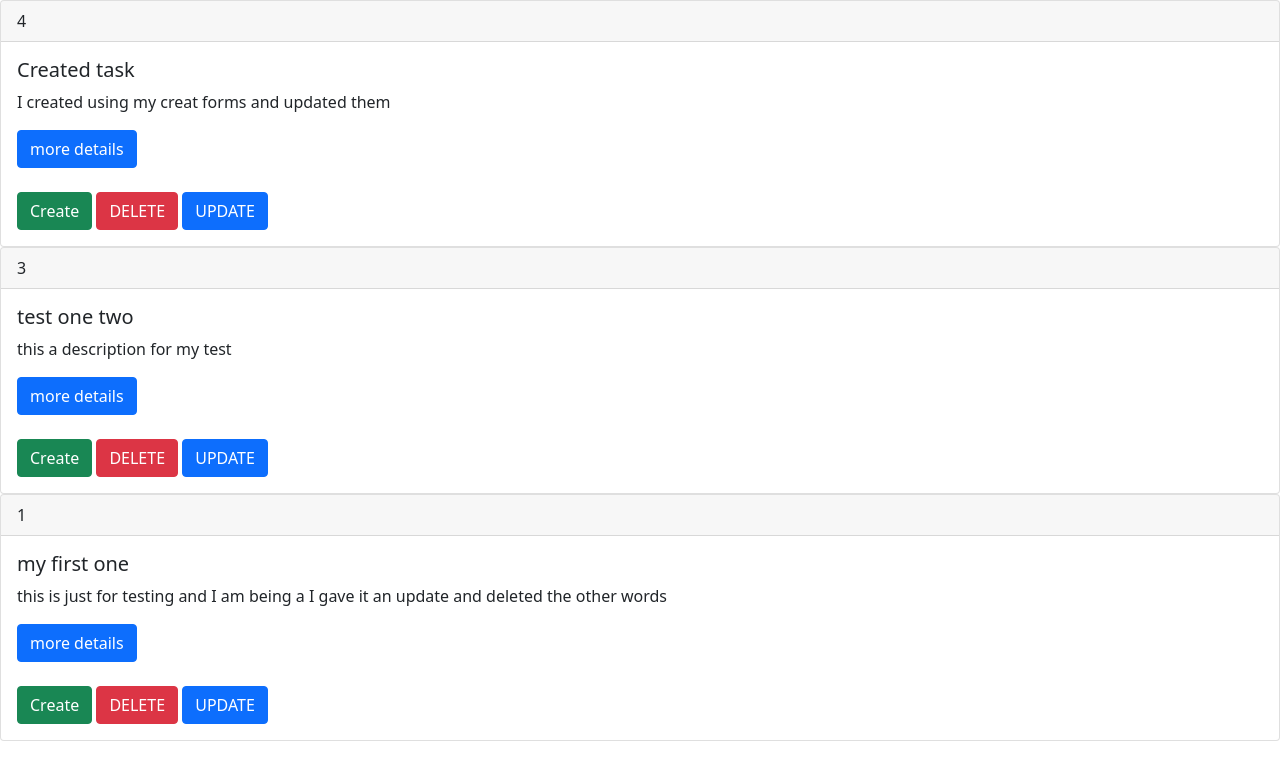
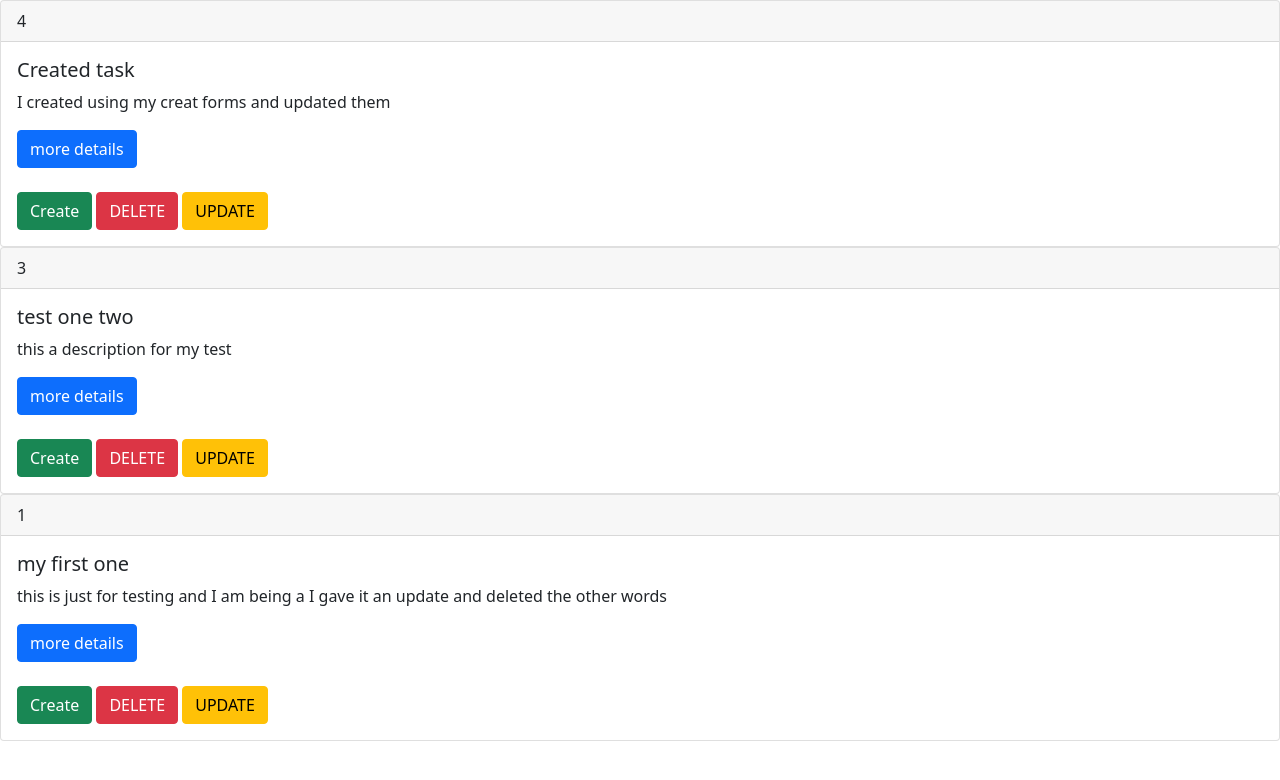
Before and after one commit to CyrusNchege/Django_CRUD, a Django app: page /tasks/ in a window 1280 px wide. Shown: the top 780 px of the page. Run offline with Django 4.2, Linux system fonts and the light colour scheme; data comes from the database, SQL or seed files in the repository.

Commit message:
Update Readme

```diff
--- a/templates/tasks/task_details.html
+++ b/templates/tasks/task_details.html
@@ -9,7 +9,7 @@
     <div class="card-body">
       <p class="card-text">{{tasks.description}}</p>
        <a href="{% url 'tasks:delete_task' tasks.id %}" class="btn btn-danger">DELETE</a>
-       <a href="{% url 'tasks:update_task' tasks.id %}" class="btn btn-primary">UPDATE</a>
+       <a href="{% url 'tasks:update_task' tasks.id %}" class="btn btn-warning">UPDATE</a>
     </div>
     <div class="card-footer text-muted">
     </div>
--- a/templates/tasks/task_list.html
+++ b/templates/tasks/task_list.html
@@ -17,7 +17,7 @@
 
       <a href="{% url 'tasks:create_task' %}" class="btn btn-success">Create</a>
       <a href="{% url 'tasks:delete_task' tasks.id %}" class="btn btn-danger">DELETE</a>
-      <a href="{% url 'tasks:update_task' tasks.id %}" class="btn btn-primary">UPDATE</a>
+      <a href="{% url 'tasks:update_task' tasks.id %}" class="btn btn-warning">UPDATE</a>
 
     </div>
   </div>
```
Also changed, not shown: README.md, static/images/detailview.png (added), static/images/endpoint.png (added).
